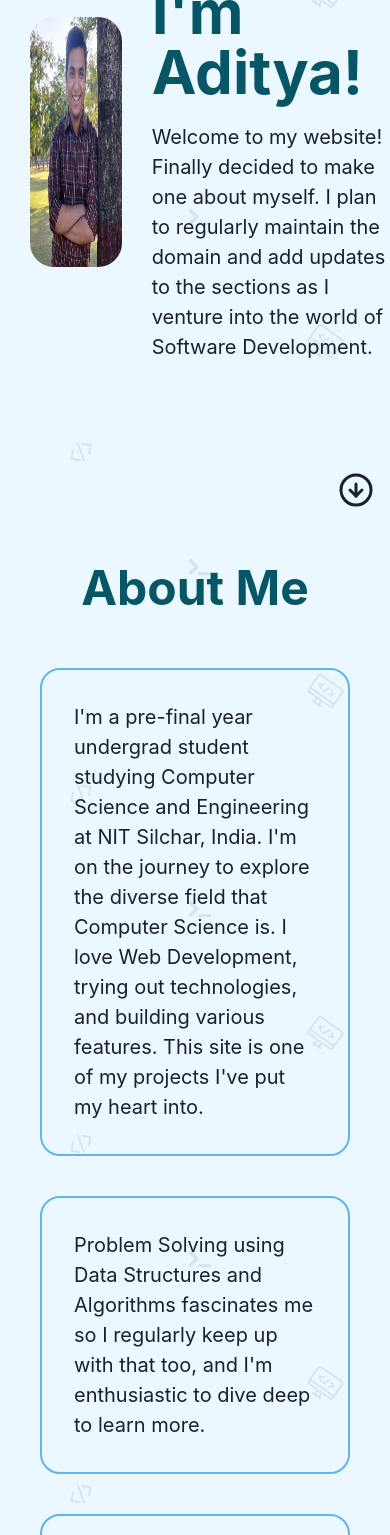
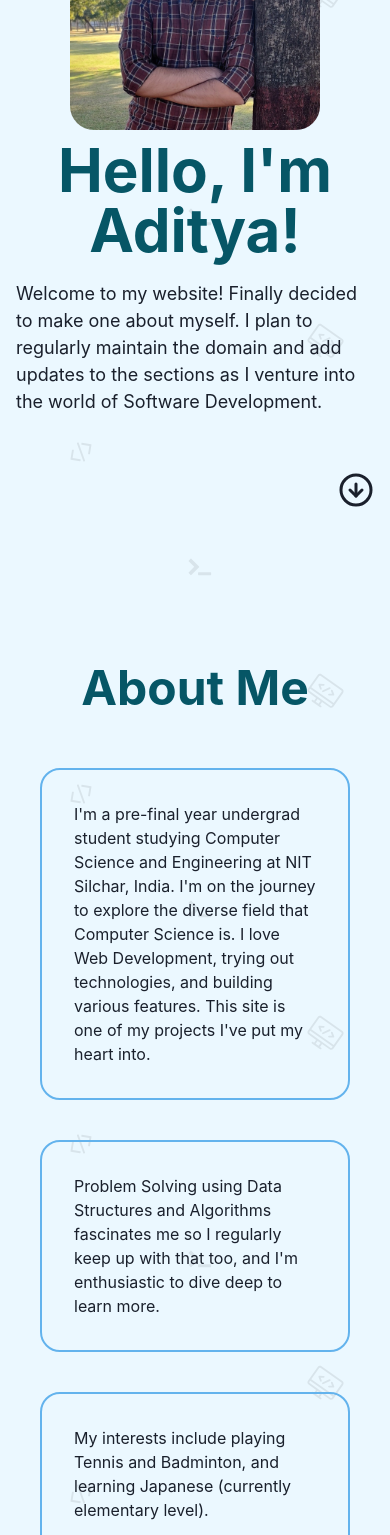
Before and after one commit to adityson/portfolio-website, a Next.js app: page / in a window 390 px wide. Shown: the part 280-1815 px from the top of the page. Built offline with nearby package versions, Linux system fonts and the light colour scheme.

Commit message:
updated homepage for mobile compatibility

```diff
--- a/components/About/About.tsx
+++ b/components/About/About.tsx
@@ -4,24 +4,24 @@ import BoxIn from './BoxIn';
 
 const About = () => {
     return (
-        <Flex id='about' flexDirection='column' alignItems='center' marginBottom='60px' mx='40px'>
+        <Flex id='about' flexDirection='column' alignItems='center' marginBottom='60px' mx='40px' paddingTop={{base: '100px', md: '0px'}}>
             <Heading as='h2' size='3xl' marginBottom='36px' color='#065666'>About Me</Heading>
             <Flex flexDirection='column' alignItems='center'>
                 <BoxIn childWidth='900px'>
-                    <Text fontSize='xl'>
+                    <Text fontSize={{base: 'md', md: 'xl'}}>
                         I'm a pre-final year undergrad student studying Computer Science and Engineering at NIT Silchar, India.
                         I'm on the journey to explore the diverse field that Computer Science is. I love Web Development, trying out technologies,
                         and building various features. This site is one of my projects I've put my heart into.
                     </Text>
                 </BoxIn>
                 <BoxIn childWidth='750px'>
-                    <Text fontSize='xl'>
+                    <Text fontSize={{base: 'md', md: 'xl'}}>
                         Problem Solving using Data Structures and Algorithms fascinates me so I regularly keep up with that too,
                         and I'm enthusiastic to dive deep to learn more.
                     </Text>
                 </BoxIn>
                 <BoxIn childWidth='600px'>
-                    <Text fontSize='xl'>
+                    <Text fontSize={{base: 'md', md: 'xl'}}>
                         My interests include playing Tennis and Badminton, and learning Japanese (currently elementary level).
                     </Text>
                 </BoxIn>
--- a/pages/index.tsx
+++ b/pages/index.tsx
@@ -13,13 +13,13 @@ export default function Home() {
         <title>Home|Portfolio</title>
       </Head>
 
-      <Flex id='intro' height='100vh' justifyContent='center' alignItems='center'>
-        <Flex margin="0 30px">
+      <Flex id='intro' height='100vh' px={{base: '16px', md: '0px'}} justifyContent='center' alignItems='center' flexDirection={['column', 'column', 'row', 'row']}>
+        <Flex margin="10px 30px">
           <Image src='/static/images/meee.jpg' boxSize='250px' borderRadius='24px' />
         </Flex>
         <Flex flexDirection='column'>
-          <Heading as='h1' size='4xl' marginBottom='20px' color='#065666'> Hello, I'm Aditya! </Heading>
-          <Text fontSize='xl' maxW='650px'>
+          <Heading as='h1' size='4xl' marginBottom='20px' color='#065666' textAlign={{base: 'center', md: 'left'}}> Hello, I'm Aditya! </Heading>
+          <Text fontSize={{base: 'lg', md: 'xl'}} maxW='650px'>
             Welcome to my website! Finally decided to make one about myself.
             I plan to regularly maintain the domain and add updates to the sections
             as I venture into the world of Software Development.
```
